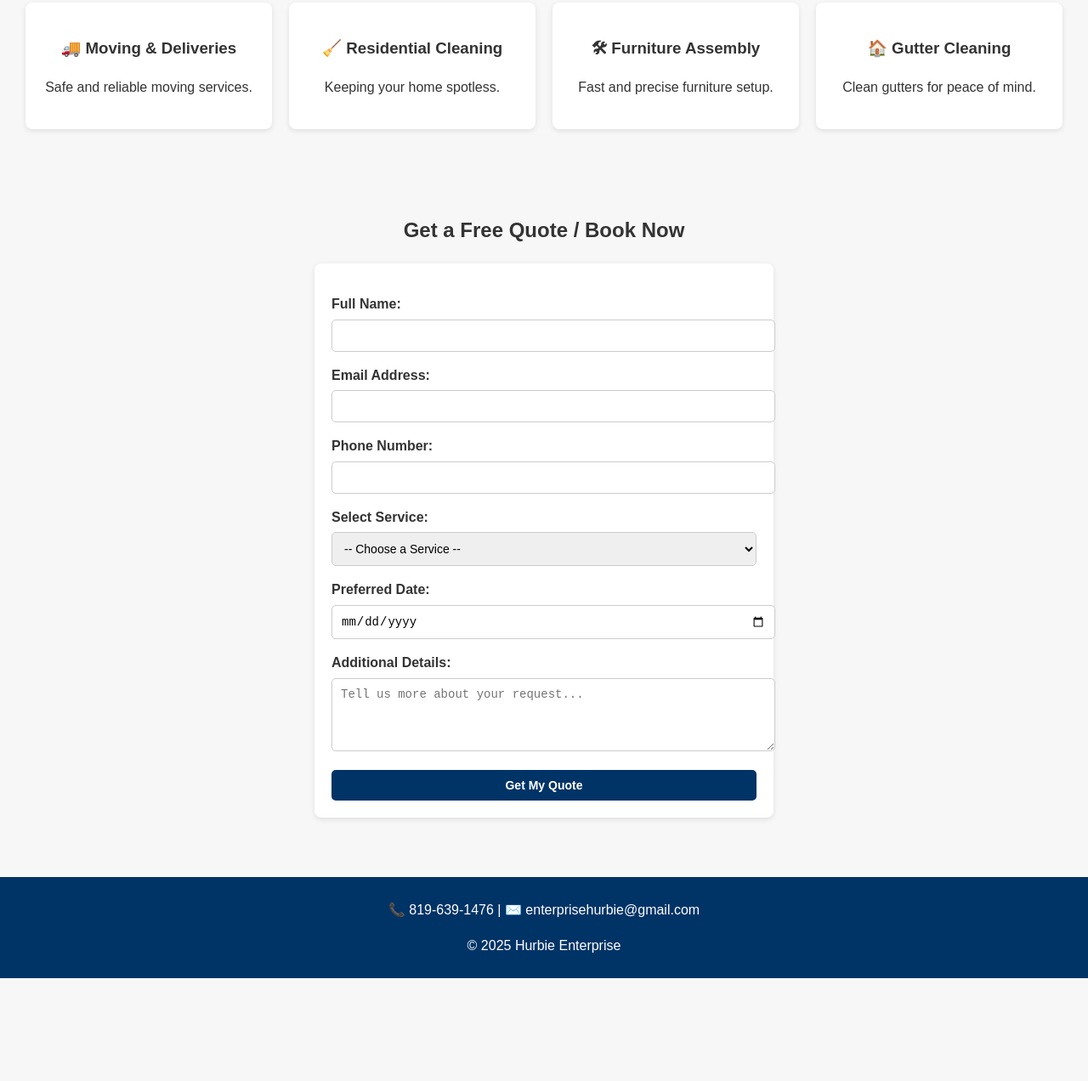
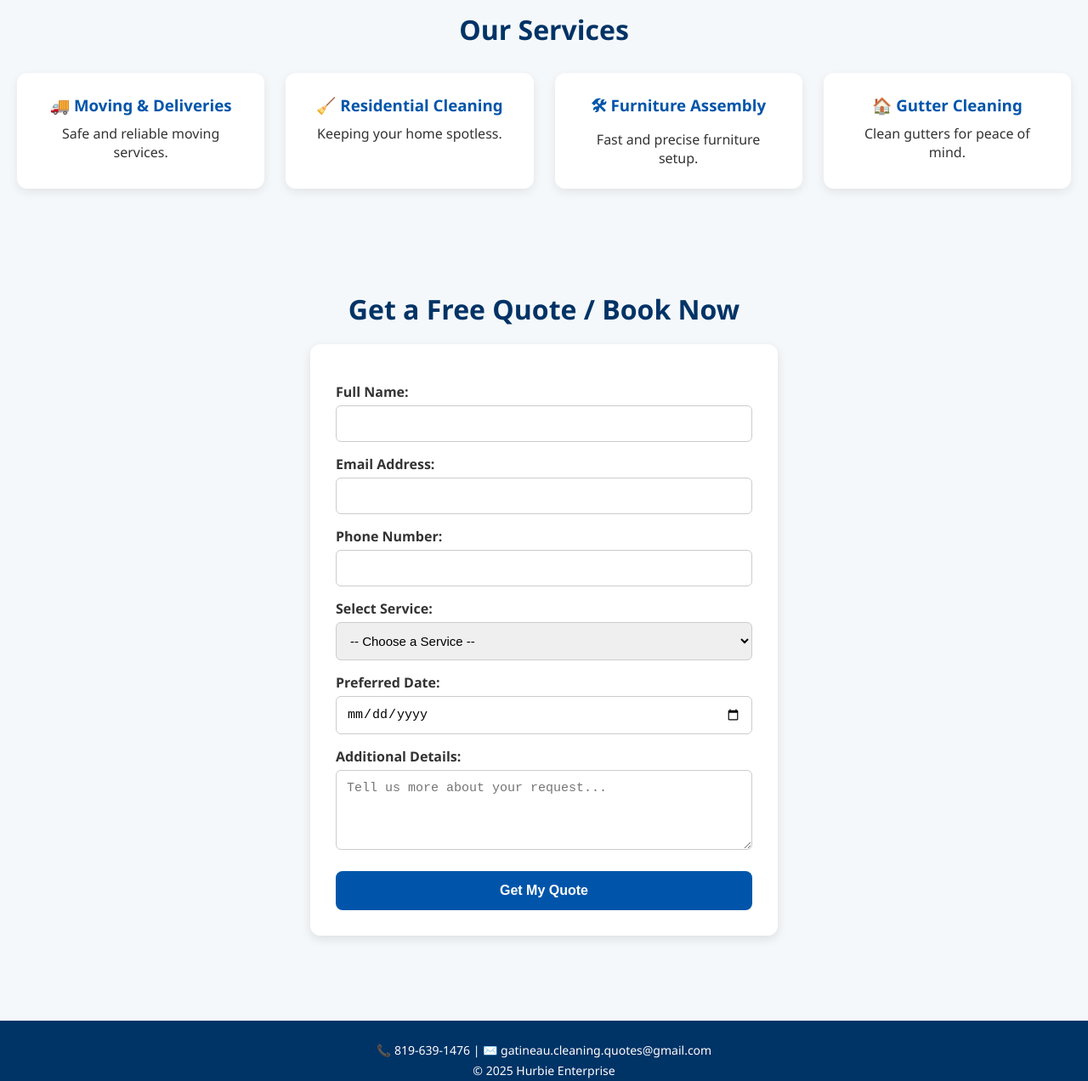
Before and after one commit to EnterpriseHurbie/EnterpriseHurbie, a plain HTML site: page index.html in a window 1280 px wide. Shown: the part 464-1736 px from the top of the page at 85% size. Before the commit the page ends 1615 px from the top, so only its background shows below. Drawn offline with Linux system fonts and the light colour scheme.

Commit message:
Update index.html

```diff
--- a/index.html
+++ b/index.html
@@ -5,18 +5,96 @@
   <meta name="viewport" content="width=device-width, initial-scale=1.0">
   <title>Hurbie Enterprise</title>
   <style>
-    body { font-family: Arial, sans-serif; margin: 0; padding: 0; line-height: 1.6; background: #f7f7f7; color: #333; }
-    header { background: #003366; color: white; padding: 20px; text-align: center; }
-    header h1 { margin: 0; }
-    section { padding: 40px 20px; text-align: center; }
-    .services { display: flex; flex-wrap: wrap; justify-content: center; gap: 20px; }
-    .service { background: white; padding: 20px; border-radius: 8px; width: 250px; box-shadow: 0 2px 6px rgba(0,0,0,0.1); }
-    form { background: white; padding: 20px; max-width: 500px; margin: auto; border-radius: 8px; box-shadow: 0 2px 6px rgba(0,0,0,0.1); text-align: left; }
-    label { display: block; margin-top: 15px; font-weight: bold; }
-    input, textarea, select, button { width: 100%; padding: 10px; margin-top: 5px; border-radius: 5px; border: 1px solid #ccc; font-size: 14px; }
-    button { background: #003366; color: white; font-weight: bold; cursor: pointer; border: none; margin-top: 15px; }
-    button:hover { background: #0055aa; }
-    footer { background: #003366; color: white; text-align: center; padding: 10px; margin-top: 30px; }
+    /* General reset & font */
+    * { margin: 0; padding: 0; box-sizing: border-box; }
+    body { font-family: "Segoe UI", Tahoma, sans-serif; background: #f5f8fa; color: #333; }
+
+    /* Header */
+    header {
+      background: linear-gradient(135deg, #003366, #0055aa);
+      color: white;
+      padding: 60px 20px;
+      text-align: center;
+    }
+    header h1 { font-size: 2.5rem; margin-bottom: 10px; }
+    header p { font-size: 1.2rem; opacity: 0.9; }
+
+    /* Section titles */
+    section h2 {
+      font-size: 2rem;
+      margin-bottom: 20px;
+      color: #003366;
+    }
+    section { padding: 60px 20px; text-align: center; }
+
+    /* Services */
+    .services {
+      display: grid;
+      grid-template-columns: repeat(auto-fit, minmax(250px, 1fr));
+      gap: 25px;
+      margin-top: 30px;
+    }
+    .service {
+      background: white;
+      padding: 25px;
+      border-radius: 12px;
+      box-shadow: 0 4px 12px rgba(0,0,0,0.08);
+      transition: transform 0.2s, box-shadow 0.2s;
+    }
+    .service:hover {
+      transform: translateY(-5px);
+      box-shadow: 0 6px 16px rgba(0,0,0,0.12);
+    }
+    .service h3 { color: #0055aa; margin-bottom: 10px; }
+
+    /* Form */
+    form {
+      background: white;
+      padding: 30px;
+      max-width: 550px;
+      margin: auto;
+      border-radius: 12px;
+      box-shadow: 0 4px 12px rgba(0,0,0,0.1);
+      text-align: left;
+    }
+    label { font-weight: 600; display: block; margin: 15px 0 5px; }
+    input, textarea, select {
+      width: 100%;
+      padding: 12px;
+      border-radius: 6px;
+      border: 1px solid #ccc;
+      font-size: 15px;
+      transition: border 0.2s;
+    }
+    input:focus, textarea:focus, select:focus {
+      border-color: #0055aa;
+      outline: none;
+    }
+    button {
+      display: block;
+      width: 100%;
+      padding: 14px;
+      background: #0055aa;
+      color: white;
+      border: none;
+      border-radius: 8px;
+      font-size: 16px;
+      font-weight: bold;
+      margin-top: 20px;
+      cursor: pointer;
+      transition: background 0.2s;
+    }
+    button:hover { background: #003366; }
+
+    /* Footer */
+    footer {
+      background: #003366;
+      color: white;
+      text-align: center;
+      padding: 20px;
+      margin-top: 40px;
+    }
+    footer p { margin: 5px 0; font-size: 14px; }
   </style>
 </head>
 <body>
@@ -44,23 +122,16 @@
 <section>
   <h2>Get a Free Quote / Book Now</h2>
   <form action="https://formspree.io/f/xnnzeaoe" method="POST">
-    <label>
-      Full Name:
+    <label>Full Name:</label>
     <input type="text" name="name" required>
-    </label>
 
-    <label>
-      Email Address:
+    <label>Email Address:</label>
     <input type="email" name="email" required>
-    </label>
 
-    <label>
-      Phone Number:
+    <label>Phone Number:</label>
     <input type="tel" name="phone" required>
-    </label>
 
-    <label>
-      Select Service:
+    <label>Select Service:</label>
     <select name="service" required>
       <option value="">-- Choose a Service --</option>
       <option>Moving & Deliveries</option>
@@ -68,24 +139,19 @@
       <option>Furniture Assembly</option>
       <option>Gutter Cleaning</option>
     </select>
-    </label>
 
-    <label>
-      Preferred Date:
+    <label>Preferred Date:</label>
     <input type="date" name="date" required>
-    </label>
 
-    <label>
-      Additional Details:
+    <label>Additional Details:</label>
     <textarea name="message" rows="4" placeholder="Tell us more about your request..."></textarea>
-    </label>
 
     <button type="submit">Get My Quote</button>
   </form>
 </section>
 
 <footer>
-  <p>📞 819-639-1476 | ✉️ enterprisehurbie@gmail.com</p>
+  <p>📞 819-639-1476 | ✉️ gatineau.cleaning.quotes@gmail.com</p>
   <p>&copy; 2025 Hurbie Enterprise</p>
 </footer>
 
```
Lines whose indentation alone changed are shown as unchanged.
